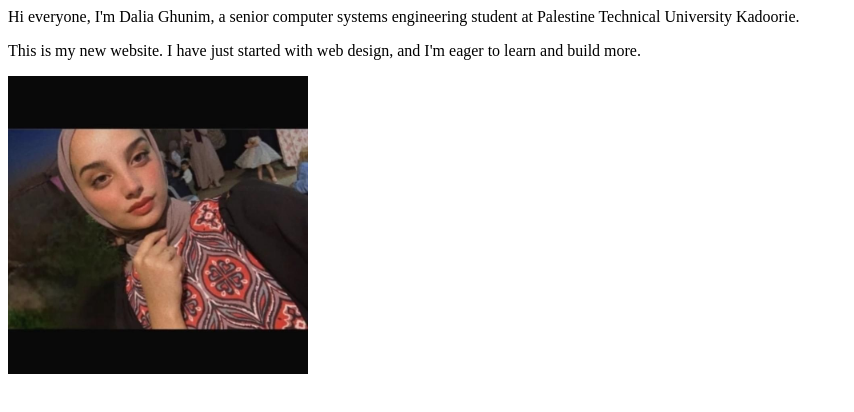
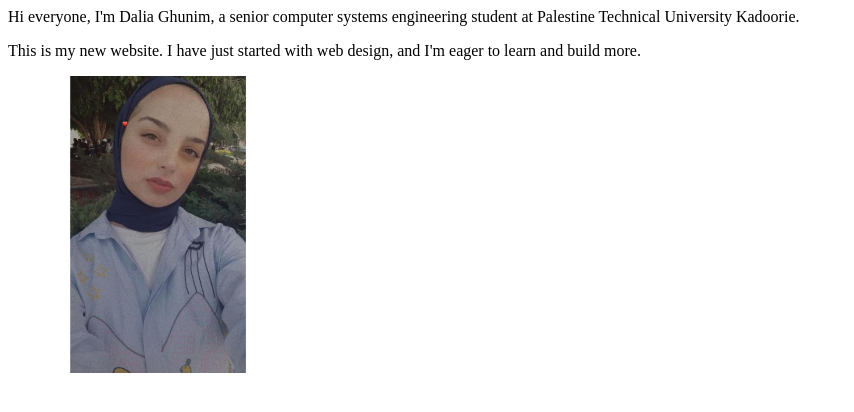
Before and after one commit to Dalia-GH/Task1, a plain HTML site: page index.html in a window 1280 px wide. Shown: the whole page, without its empty margins (0-854 px from the left). Drawn offline with Linux system fonts and the light colour scheme.

Commit message:
Add files via upload

```diff
--- a/index.html
+++ b/index.html
@@ -3,7 +3,7 @@
 <p>  This is my new website. I have just started with web design, and I'm eager to learn and build more.
 </p>
 <img
-src="D.jpeg"
+src="d.PNG"
 width="300px"
 alt="Dalia GH"
 title="Dalia Ghunim"     />
```
Also changed, not shown: d.PNG (added).
